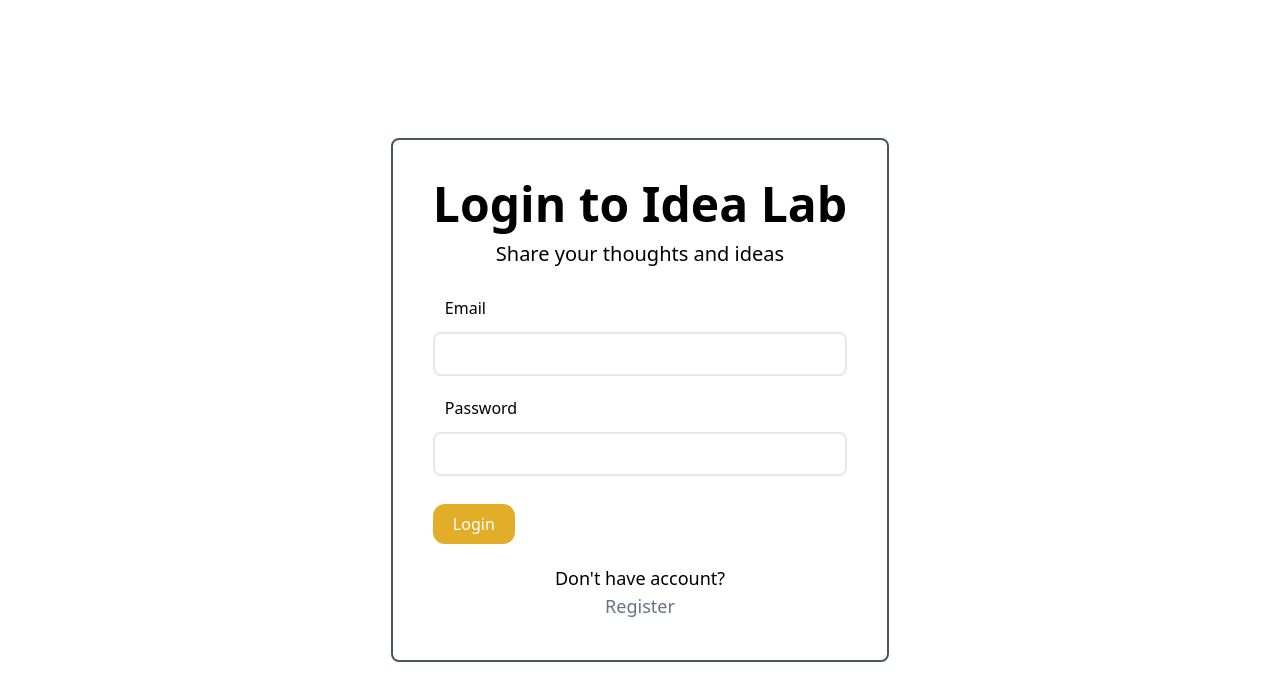
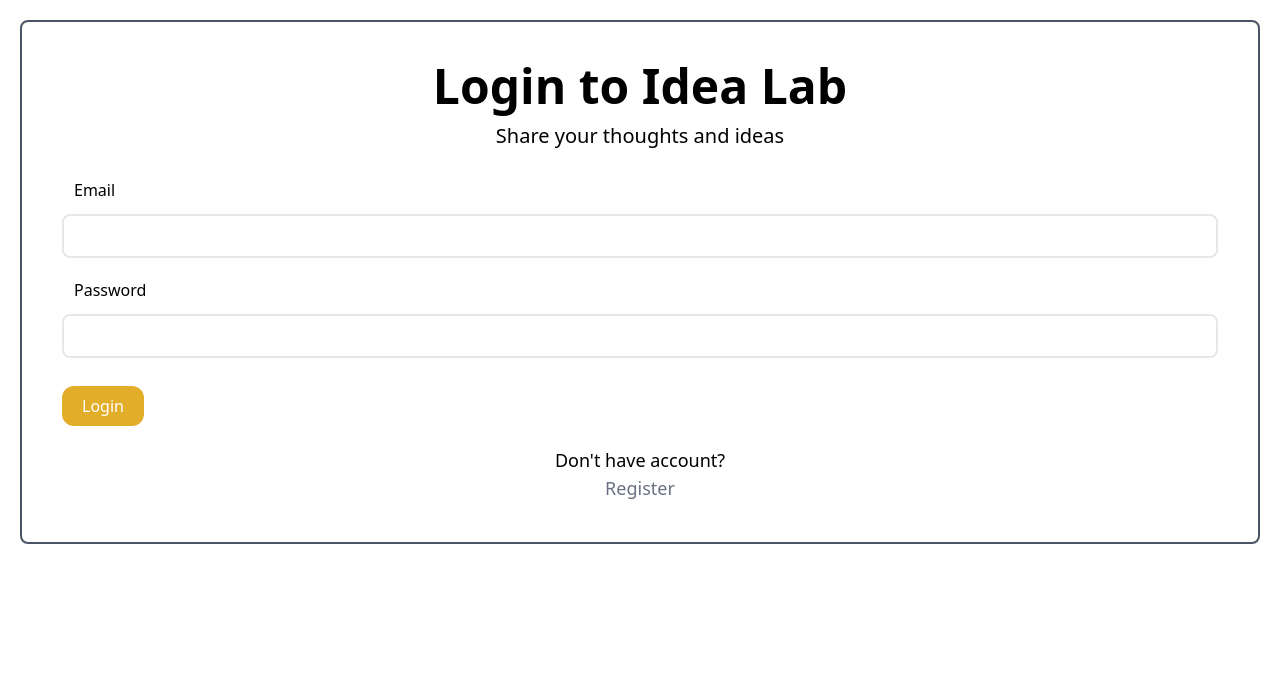
Before and after one commit to saumyarex/Thinking-lab, a React app: page /login in a window 1280 px wide. Shown: the top 700 px of the page. Built offline with nearby package versions, Linux system fonts and the light colour scheme; no server answers; the HTML template or start-up script is replaced by a standard one.

Commit message:
remove unnecessary styling from Container in LoginPage and SignupPage components

```diff
--- a/src/pages/LoginPage.jsx
+++ b/src/pages/LoginPage.jsx
@@ -2,7 +2,7 @@ import { Container, Login } from "../components";
 
 function LoginPage() {
   return (
-    <Container className={"flex flex-col justify-center items-center"}>
+    <Container>
       <Login />
     </Container>
   );
--- a/src/pages/SignupPage.jsx
+++ b/src/pages/SignupPage.jsx
@@ -2,7 +2,7 @@ import { Container, Signup } from "../components";
 
 function SignupPage() {
   return (
-    <Container className={"flex flex-col justify-center items-center"}>
+    <Container>
       <Signup />
     </Container>
   );
```
